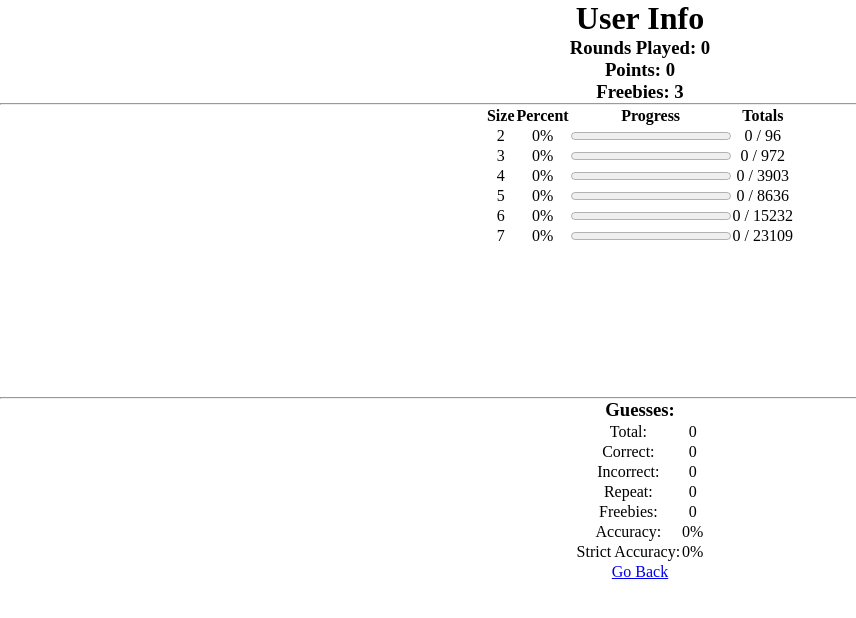
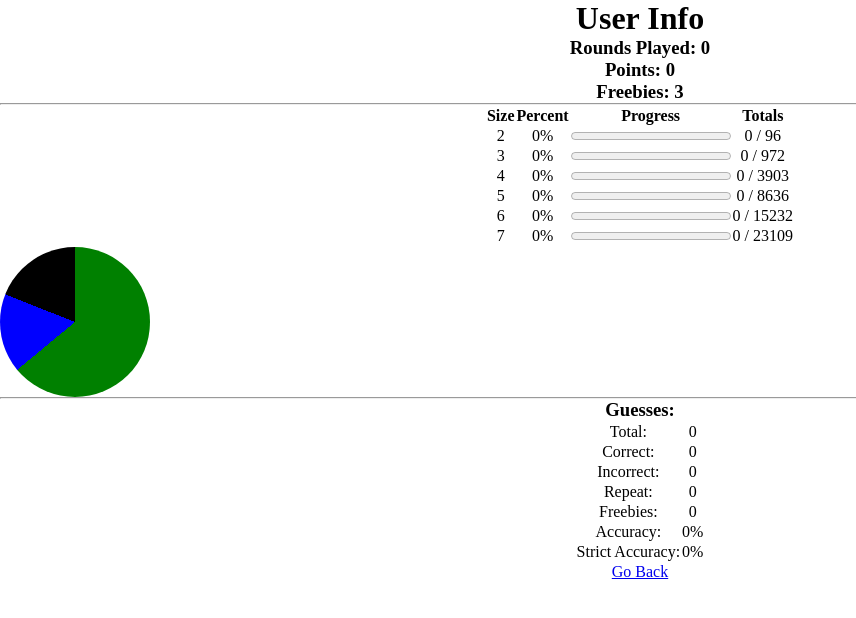
Before and after one commit to JordanKarp/Anagramer-JS, a React (Vite) app: page /user in a window 1280 px wide. Shown: the top 618 px of the page, without its empty margins (0-856 px from the left). Built offline with nearby package versions, Linux system fonts and the light colour scheme.

Commit message:
Update App.css

```diff
--- a/src/App.css
+++ b/src/App.css
@@ -2,7 +2,7 @@
   margin: 0;
   padding: 0;
   list-style-type: none;
-  --size-2-pct: 10;
+  --size-2-pct:
   /* border: 1px solid red; */
 
 }
@@ -113,6 +113,6 @@ table {
 .pie {
     width: 150px;
     height: 150px;
-    background-image: conic-gradient(green var(--size-2-pct), blue var(--size-2-pct), blue 81%, black 81%);
+    background-image: conic-gradient(green 64%, blue 64%, blue 81%, black 81%);
     border-radius: 50%
 }
```
